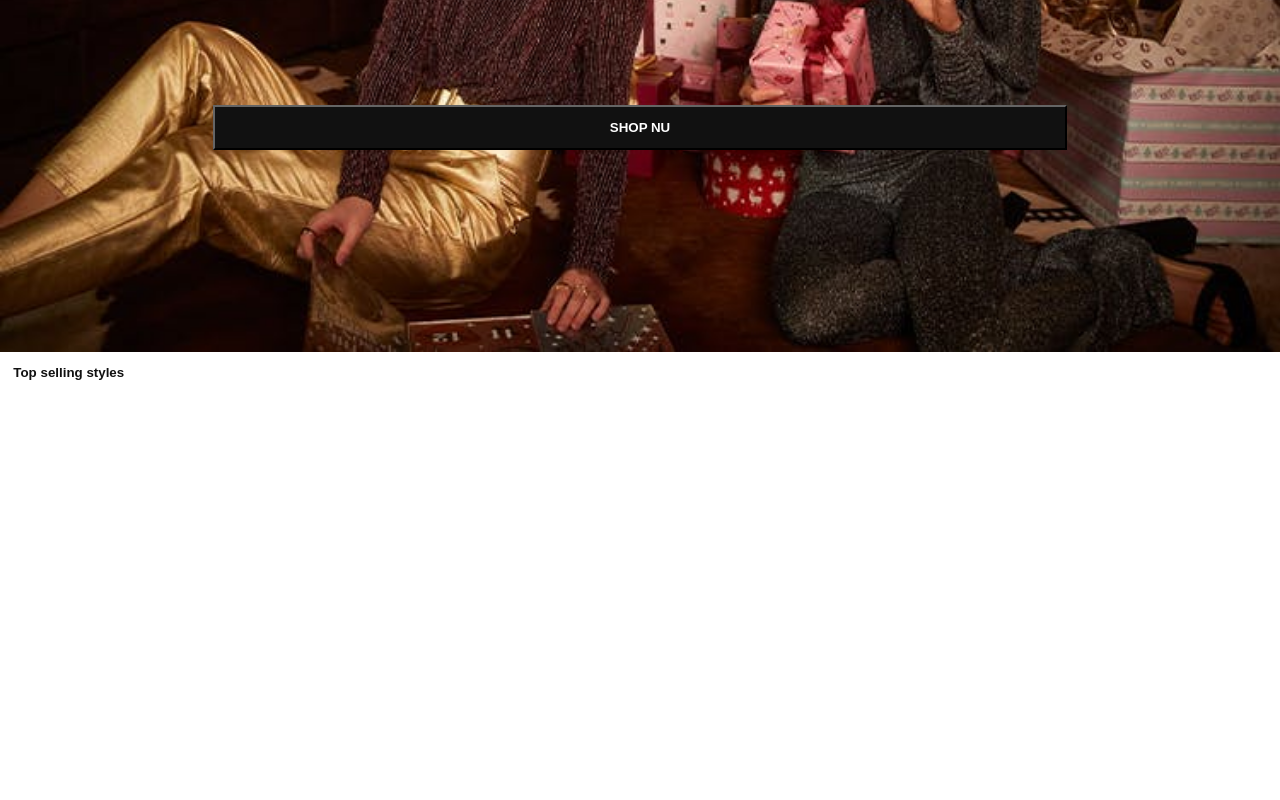
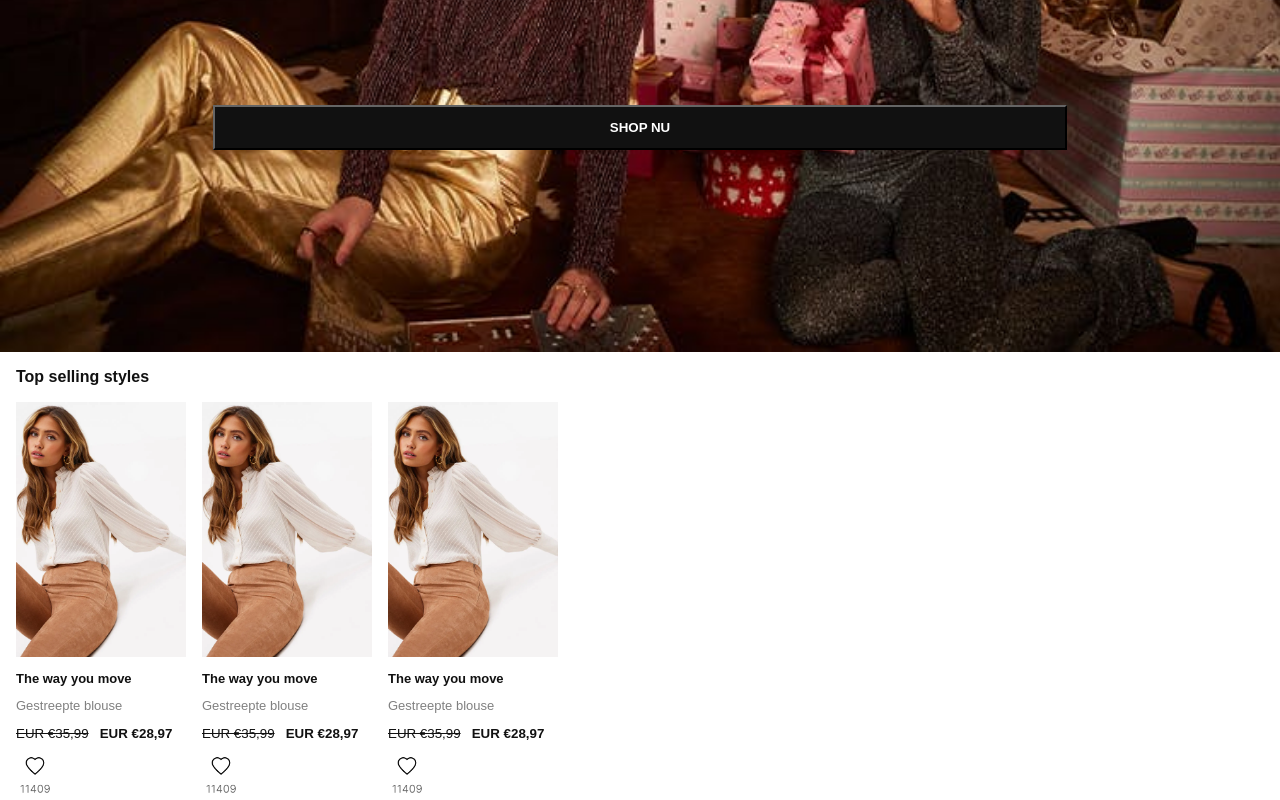
Before and after one commit to minkedeken/FED, a plain HTML site: page index.html in a window 1280 px wide. Shown: the part 809-1609 px from the top of the page. Before the commit the page ends 1203 px from the top, so only its background shows below. Drawn offline with Linux system fonts and the light colour scheme.

Commit message:
Add files via upload

```diff
--- a/index.html
+++ b/index.html
@@ -46,9 +46,28 @@
 			<button>Shop nu</button>
 		</section>
 
+		<h3>Top selling styles</h3>
 		<section>
 			<article>
-				<h3>Top selling styles</h3>
+				<img src="images/blouse1.webp" width=170em alt="Beige blouse met strepen">
+				<h4>The way you move</h4>
+				<p>Gestreepte blouse</p>
+				<p><s>EUR €35,99</s> &nbsp; <b>EUR €28,97</b></p>
+				<img src="images/verlanglijst1.png" width= 40em alt="verlanglijst knop">
+			</article>
+			<article>
+				<img src="images/blouse1.webp" width=170em alt="Beige blouse met strepen">
+				<h4>The way you move</h4>
+				<p>Gestreepte blouse</p>
+				<p><s>EUR €35,99</s> &nbsp; <b>EUR €28,97</b></p>
+				<img src="images/verlanglijst1.png" width= 40em alt="verlanglijst knop">
+			</article>
+			<article>
+				<img src="images/blouse1.webp" width=170em alt="Beige blouse met strepen">
+				<h4>The way you move</h4>
+				<p>Gestreepte blouse</p>
+				<p><s>EUR €35,99</s> &nbsp; <b>EUR €28,97</b></p>
+				<img src="images/verlanglijst1.png" width= 40em alt="verlanglijst knop">
 			</article>
 		</section>
 	</main>
--- a/styles/style.css
+++ b/styles/style.css
@@ -37,7 +37,7 @@ body {
 /* JOUW STYLING */
 /****************/
 
-h1, h2, h3, a {
+h1, h2, h3, h4, p, a {
 	font-family: "Montserrat", Arial, Helvetica, sans-serif;
 	color: var(--tekstKleur);
 	text-decoration: none;
@@ -158,7 +158,28 @@ main section:nth-of-type(1) {
 	grid-template-columns: repeat(6, 1fr);
 }
 
-section h3 {
-	font-size: smaller;
+h3 {
+	font-size: medium;
 	padding-left: 1em;
 }
+
+h4 {
+	font-size: small;
+	line-height: 0.2em;
+}
+
+main section:nth-of-type(2) {
+	display: flex;
+	padding-left: 1em;
+	gap: 1em;
+	overflow-x: auto;
+}
+
+main section:nth-of-type(2) p:nth-of-type(1) {
+	font-size: small;
+	color: gray;
+}
+
+main section:nth-of-type(2) p:nth-of-type(2) {
+	font-size: smaller;
+}
```
Also changed, not shown: images/blouse1.webp (added), images/blouse2.webp (added), images/verlanglijst1.png (added), 1 other file.
